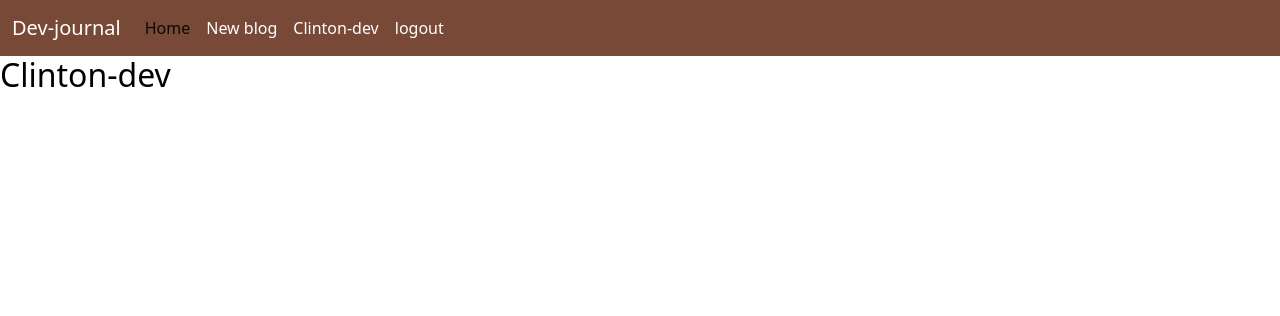
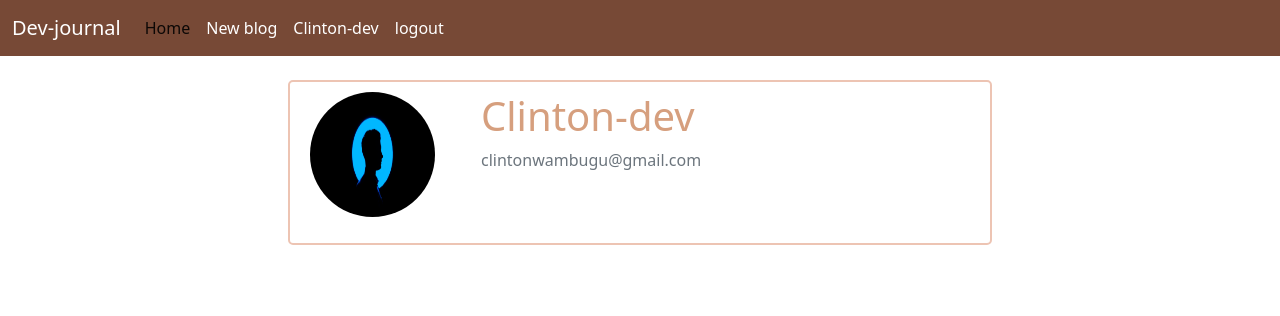
Before and after one commit to Clinton-dev/my-dev-blog, a Flask app: page /profile in a window 1280 px wide. Shown: the top 316 px of the page. Run offline with Flask 2, Linux system fonts and the light colour scheme; a user stored in the database is signed in.

Commit message:
Style user profile section

```diff
--- a/blog/routes.py
+++ b/blog/routes.py
@@ -83,4 +83,5 @@ def logout():
 @app.route("/profile")
 @login_required
 def profile():
-    return render_template('profile.html', title="profile")
+    img_file = url_for('static', filename='profile-pic/' + current_user.image_file)
+    return render_template('profile.html', title="profile", user_img=img_file)
--- a/blog/static/styles.css
+++ b/blog/static/styles.css
@@ -79,3 +79,25 @@ a.form-link {
   width: 60vw;
   margin: 0 auto;
 }
+
+.content-section {
+    background: #ffffff;
+    padding: 10px 20px;
+    border: 2px solid #EDC4B3;
+    border-radius: 5px;
+    margin-bottom: 20px;
+    width: 55vw;
+    margin: 0 auto;
+}
+
+.account-img {
+    height: 125px;
+    width: 125px;
+    margin-right: 20px;
+    margin-bottom: 16px;
+}
+
+.account-heading {
+    font-size: 2.5rem;
+    color: #D69F7E
+}
--- a/blog/templates/profile.html
+++ b/blog/templates/profile.html
@@ -1,4 +1,18 @@
 {% extends "layout.html"%}
 {% block content%}
-    <h2>{{current_user.username}}</h2>
+    <div class="container">
+        <div class="content-section mt-4">
+            <div class="media">
+                <div class="row justify-content-start">
+                    <div class="col-3">
+                        <img class="rounded-circle account-img" src="{{user_img}}">
+                    </div>
+                    <div class="media-body col-7">
+                      <h2 class="account-heading">{{current_user.username}}</h2>
+                      <p class="text-secondary">{{current_user.email}}</p>
+                    </div>
+                </div>
+            </div>
+        </div>
+    </div>
 {% endblock%}
```
Also changed, not shown: blog/static/profile-pic/user-default.jpg (added).
